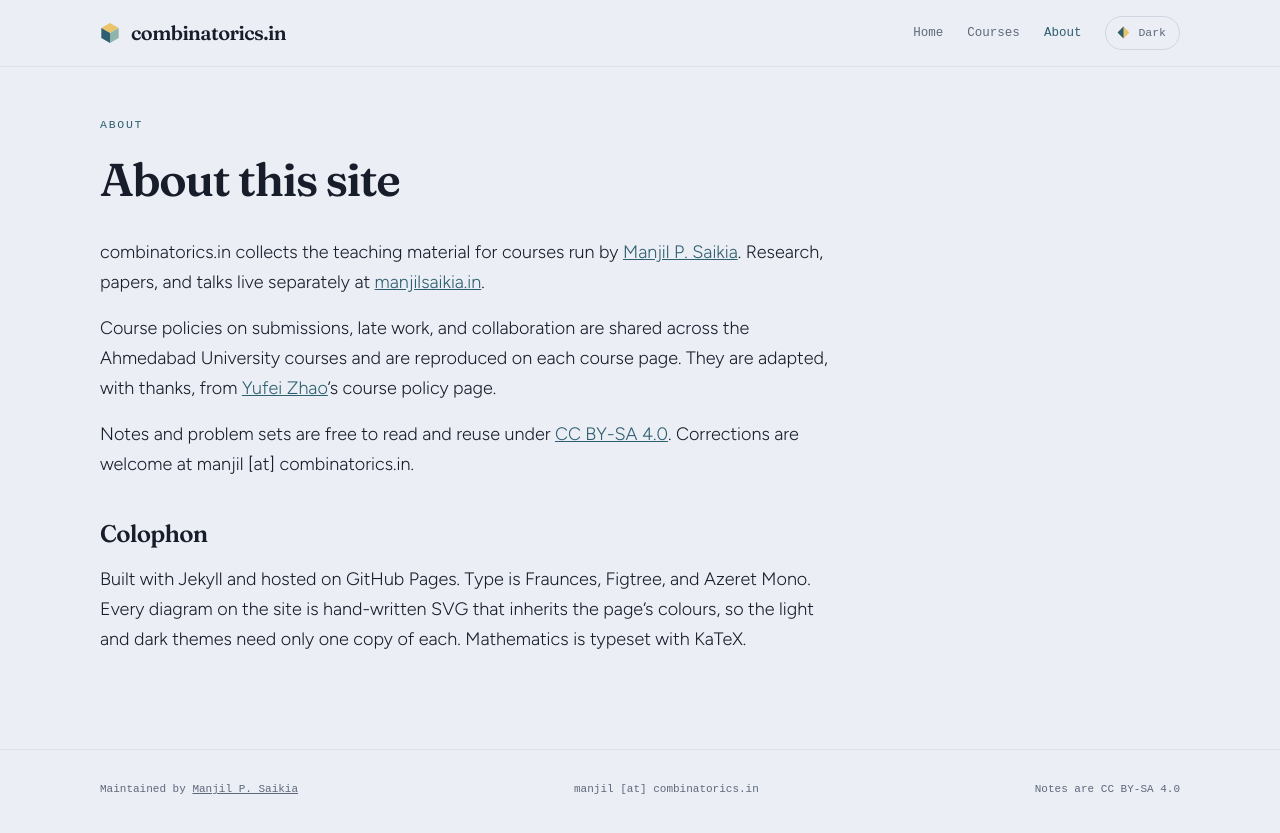
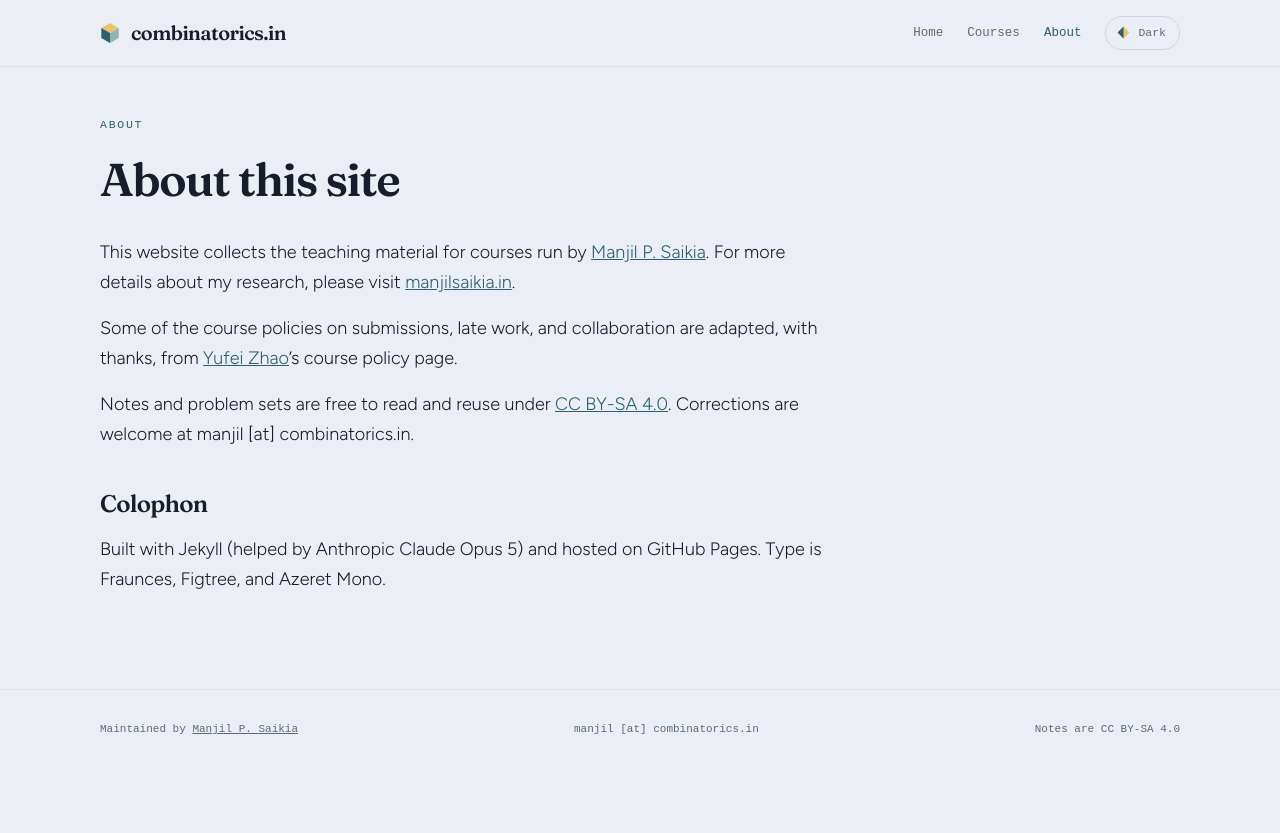
Before and after one commit to manjil-saikia/combinatorics.in, a Jekyll site: the page built from about.md, in a window 1280 px wide. Shown: the top 833 px of the page. Built offline with Jekyll 4.4.1, drawn with Linux system fonts in a browser that asks for light colours; some web fonts are replaced.

Commit message:
Update about.md

```diff
--- a/about.md
+++ b/about.md
@@ -4,12 +4,11 @@ permalink: /about/
 eyebrow: About
 ---
 
-combinatorics.in collects the teaching material for courses run by
-[Manjil P. Saikia](https://manjilsaikia.in). Research, papers, and talks live separately at
+This website collects the teaching material for courses run by
+[Manjil P. Saikia](https://manjilsaikia.in). For more details about my research, please visit
 [manjilsaikia.in](https://manjilsaikia.in).
 
-Course policies on submissions, late work, and collaboration are shared across the Ahmedabad
-University courses and are reproduced on each course page. They are adapted, with thanks, from
+Some of the course policies on submissions, late work, and collaboration are adapted, with thanks, from
 [Yufei Zhao](https://yufeizhao.com)'s course policy page.
 
 Notes and problem sets are free to read and reuse under
@@ -18,6 +17,4 @@ manjil [at] combinatorics.in.
 
 ## Colophon
 
-Built with Jekyll and hosted on GitHub Pages. Type is Fraunces, Figtree, and Azeret Mono.
-Every diagram on the site is hand-written SVG that inherits the page's colours, so the light and
-dark themes need only one copy of each. Mathematics is typeset with KaTeX.
+Built with Jekyll (helped by Anthropic Claude Opus 5) and hosted on GitHub Pages. Type is Fraunces, Figtree, and Azeret Mono.
```
